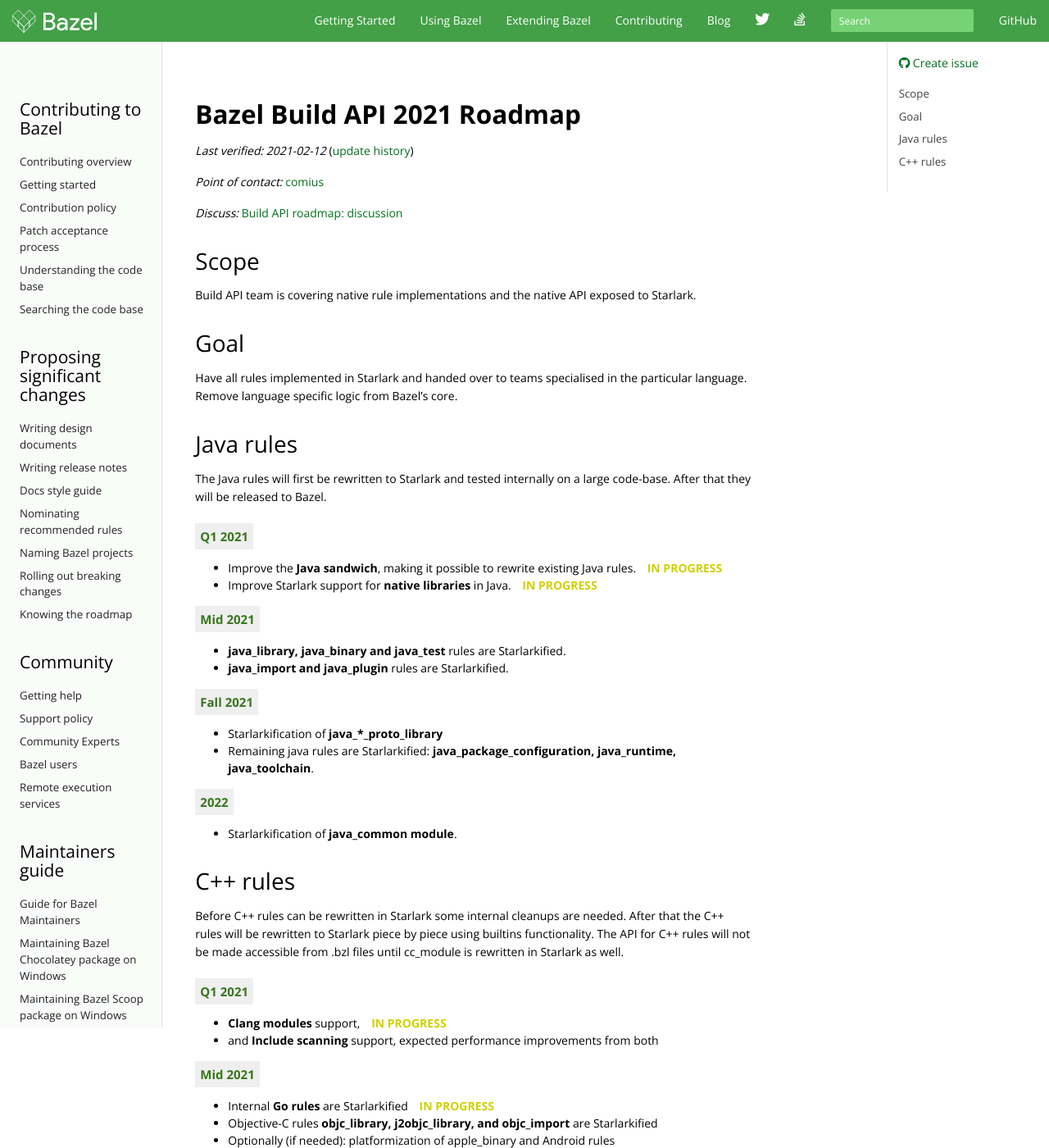
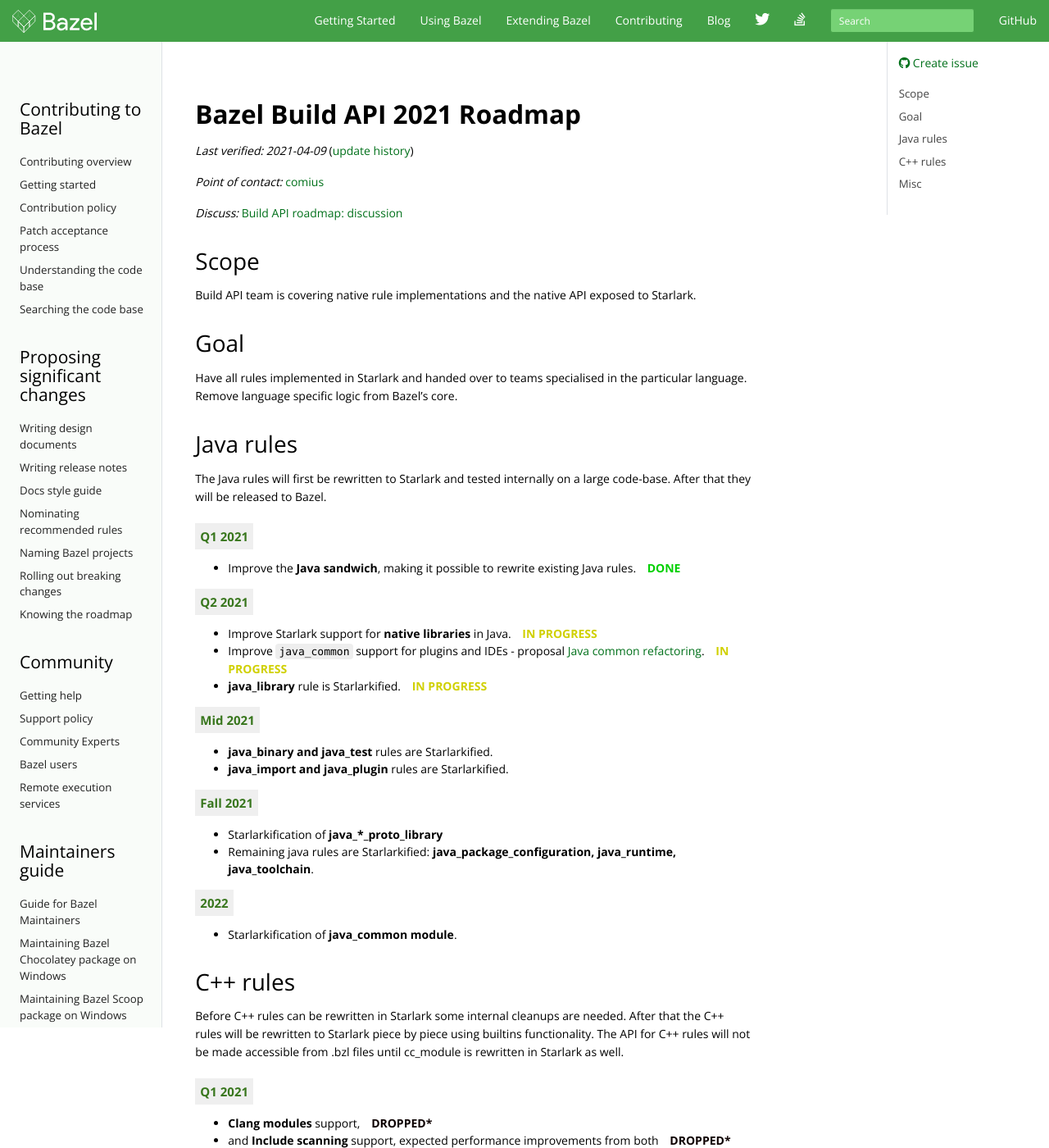
Before and after one commit to bazelbuild/bazel-website, a Jekyll site: the page built from roadmaps/build-api.md, in a window 1280 px wide and 1400 px high. Shown: the whole window at 82% size. Built offline with Jekyll 4.4.1, drawn with Linux system fonts in a browser that asks for light colours; nearby versions of some CDN libraries; library files that are not in the unit come from our copies; comment, search, counter and statistics services are not loaded; the table of contents is made by our own code; some of the changed text lies outside the part shown.

Commit message:
Updated statuses at the start of Q2 and added some new items.

```diff
--- a/roadmaps/build-api.md
+++ b/roadmaps/build-api.md
@@ -19,6 +19,11 @@
     font-weight: bold;
     padding-left: 10px;
   }
+  .droppedstatus {
+    color: #0D0000;
+    font-weight: bold;
+    padding-left: 10px;
+  }
   .inprogressstatus {
     color: #D0D000;
     font-weight: bold;
@@ -28,7 +33,7 @@
 
 # Bazel Build API 2021 Roadmap
 
-*Last verified: 2021-02-12*
+*Last verified: 2021-04-09*
 ([update history](https://github.com/bazelbuild/bazel-website/commits/master/roadmaps/build-api.md))
 
 *Point of contact:* [comius](https://github.com/comius)
@@ -55,14 +60,23 @@
 <span class="etabox">Q1 2021</span>
 
 *   Improve the **Java sandwich**, making it possible to rewrite existing Java
-    rules. <span class="inprogressstatus">IN PROGRESS</span>
+    rules. <span class="donestatus">DONE</span>
+
+<div class="padbottom"></div>
+<span class="etabox">Q2 2021</span>
+
 *   Improve Starlark support for **native libraries** in Java.
     <span class="inprogressstatus">IN PROGRESS</span>
+*   Improve <code>java_common</code> support for plugins and IDEs - proposal
+    [Java common refactoring](https://docs.google.com/document/d/10isTEK5W9iCPp4BIyGBrLY5iti3Waaam6EeGVSjq3r8/edit).
+    <span class="inprogressstatus">IN PROGRESS</span>
+*   **java_library** rule is Starlarkified. <span class="inprogressstatus">IN
+    PROGRESS</span>
 
 <div class="padbottom"></div>
 <span class="etabox">Mid 2021</span>
 
-*   **java_library, java_binary and java_test** rules are Starlarkified.
+*   **java_binary and java_test** rules are Starlarkified.
 *   **java_import and java_plugin** rules are Starlarkified.
 
 <div class="padbottom"></div>
@@ -87,18 +101,19 @@
 <div class="padbottom"></div>
 <span class="etabox">Q1 2021</span>
 
-*   **Clang modules** support, <span class="inprogressstatus">IN PROGRESS</span>
+*   **Clang modules** support, <span class="droppedstatus">DROPPED*</span>
 *   and **Include scanning** support, expected performance improvements from
-    both
+    both <span class="droppedstatus">DROPPED*</span>
+*   *We need more data to evaluate whether modules are really what is needed to
+    improve performance.
 
 <div class="padbottom"></div>
-<span class="etabox">Mid 2021</span>
+<span class="etabox">Q2 2021</span>
 
 *   Internal **Go rules** are Starlarkified <span class="inprogressstatus">IN
     PROGRESS</span>
-*   Objective-C rules **objc_library, j2objc_library, and objc_import** are
-    Starlarkified
-*   Optionally (if needed): platformization of apple_binary and Android rules
+*   Objective-C rules **objc_library and objc_import** and native code related
+    to them are Starlarkified <span class="inprogressstatus">IN PROGRESS</span>
 
 <div class="padbottom"></div>
 <span class="etabox">Fall 2021 and beginning 2022</span>
@@ -108,7 +123,16 @@
 <div class="padbottom"></div>
 <span class="etabox">2022</span>
 
-*   Starlarkification of other C++ rules (**fdo_profile, cc_import, cc_toolchain,
-    cc_toolchain_suite, fdo_prefetch_hints, cc_toolchain_alias,
+*   Starlarkification of other C++ rules (**fdo_profile, cc_import,
+    cc_toolchain, cc_toolchain_suite, fdo_prefetch_hints, cc_toolchain_alias,
     cc_libc_top_alias, cc_host_toolchain_alias,** +2)
 *   Starlarkification of **cc_common module**
+
+## Misc
+
+<div class="padbottom"></div>
+<span class="etabox">Mid 2021</span>
+
+*   Aspect can propagate other aspects - proposal
+    [Aspects Propagating Other Aspects](https://docs.google.com/document/d/1fVNyskIgMoiNeOOGt57LdDmEkAShkYUKYQTkf5yD1fA/edit).
+    <span class="inprogressstatus">IN PROGRESS</span>
```
